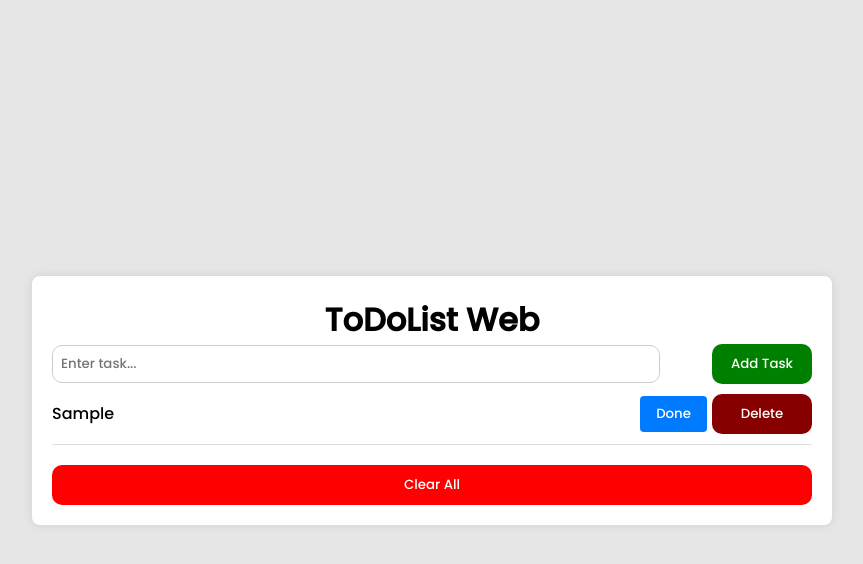
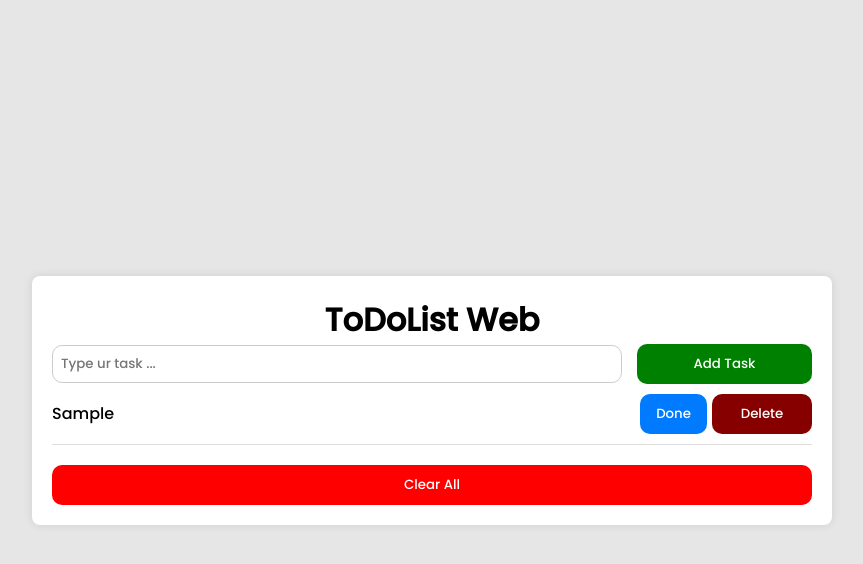
Before and after one commit to muamarzidan/Projects_GDSCUI, a plain HTML site: page Devfest/TodoApp/index.html in a window 1280 px wide. Both pictures are taken after typing "Sample" into the empty fields and a click on the button "Add Task". Shown: the whole page, without its empty margins (208-1071 px from the left). Drawn offline with Linux system fonts and the light colour scheme.

Commit message:
feat: checking the code

```diff
--- a/Devfest/TodoApp/assets/main.js
+++ b/Devfest/TodoApp/assets/main.js
@@ -32,12 +32,12 @@ document.addEventListener("DOMContentLoaded", function () {
         const taskText = document.createElement("span");
         taskText.textContent = taskContent;
 
-        const actions = document.createElement("div");
-        actions.classList.add("actions");
+        const action = document.createElement("div");
+        action.classList.add("action");
 
         const markDoneBtn = document.createElement("button");
         markDoneBtn.classList.add("markDoneBtn");
-        markDoneBtn.textContent = " Done";
+        markDoneBtn.textContent = "Done";
         markDoneBtn.addEventListener("click", function () {
             taskText.classList.toggle("completed");
             saveTasksToLocalStorage();
@@ -51,11 +51,11 @@ document.addEventListener("DOMContentLoaded", function () {
             saveTasksToLocalStorage();
         });
 
-        actions.appendChild(markDoneBtn);
-        actions.appendChild(deleteBtn);
+        action.appendChild(markDoneBtn);
+        action.appendChild(deleteBtn);
 
         taskItem.appendChild(taskText);
-        taskItem.appendChild(actions);
+        taskItem.appendChild(action);
         taskList.appendChild(taskItem);
         taskList.parentNode.appendChild(clearAllBtn);
 
--- a/Devfest/TodoApp/assets/style.css
+++ b/Devfest/TodoApp/assets/style.css
@@ -36,7 +36,7 @@ form {
 }
 
 form button {
-    width: 100px;
+    width: 175px;
     height: 40px;
     background-color: green;
     border: none;
@@ -52,7 +52,7 @@ form button:hover {
 }
 
 input[type="text"] {
-    width: 80%;
+    width: 75%;
     padding: 8px;
     border-radius: 10px;
     -webkit-border-radius: 10px;
@@ -63,12 +63,16 @@ input[type="text"] {
 }
 
 button {
-    padding: 8px 16px;
+    padding: 10px 16px;
     background-color: #007bff;
     color: #fff;
     border: none;
-    border-radius: 4px;
+    border-radius: 10px;
     cursor: pointer;
+    -webkit-border-radius: 10px;
+    -moz-border-radius: 10px;
+    -ms-border-radius: 10px;
+    -o-border-radius: 10px;
 }
 
 button:hover {
@@ -81,16 +85,21 @@ button:hover {
     align-items: center;
     padding: 10px 0;
     border-bottom: 1px solid #ddd;
+    word-wrap: break-word;
 }
 
-.task .actions {
+span {
+    width: 100%;
+    max-width: 550px;
+}
+
+.task .action {
     display: flex;
     align-items: center;
 }
 
-.task .actions button {
+.task .action button {
     margin-left: 5px;
-    /* Spasi antara tombol */
 }
 
 .task .completed {
@@ -114,7 +123,7 @@ button:hover {
 }
 
 .clearAllBtn:hover {
-    background-color: #b30000;
+    background-color: rgb(134, 0, 0);
 }
 
 .deleteBtn {
--- a/Devfest/TodoApp/index.html
+++ b/Devfest/TodoApp/index.html
@@ -12,8 +12,8 @@
     <div class="container">
         <h1>ToDoList Web</h1>
         <form id="taskForm">
-            <input type="text" id="taskInput" placeholder="Enter task...">
-            <button type="submit" id="addTaskBtn">Add Task</button>
+            <input type="text" id="taskInput" placeholder="Type ur task ...">
+            <button type="submit" id="taskAdd">Add Task</button>
         </form>
         <ul id="taskList"></ul>
     </div>
```
Also changed, not shown: index.html (line endings or trailing spaces).
